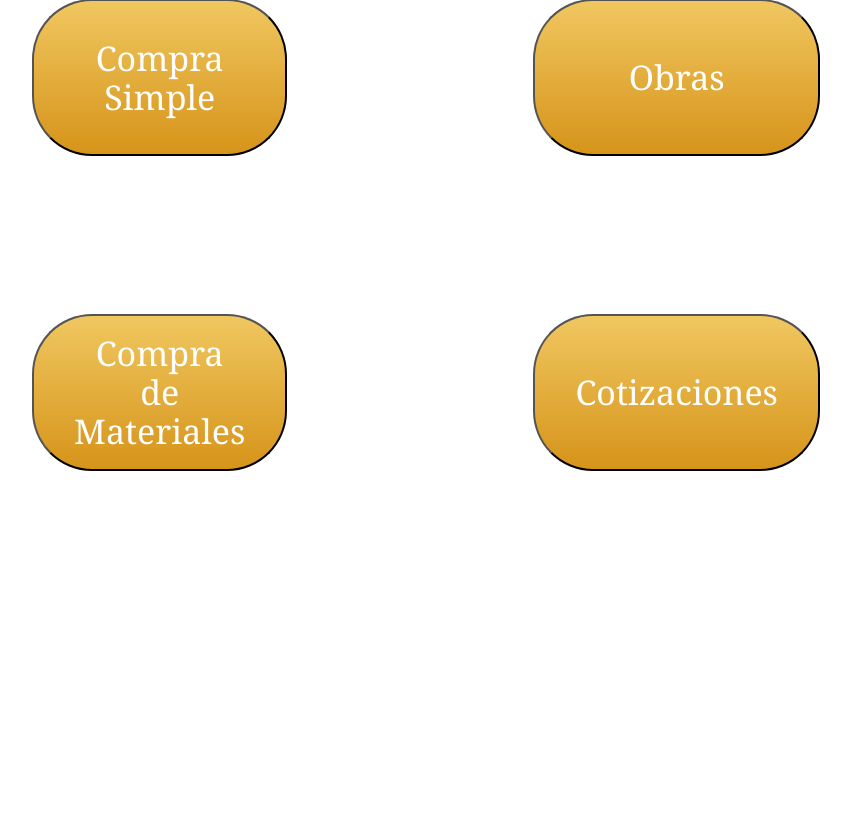
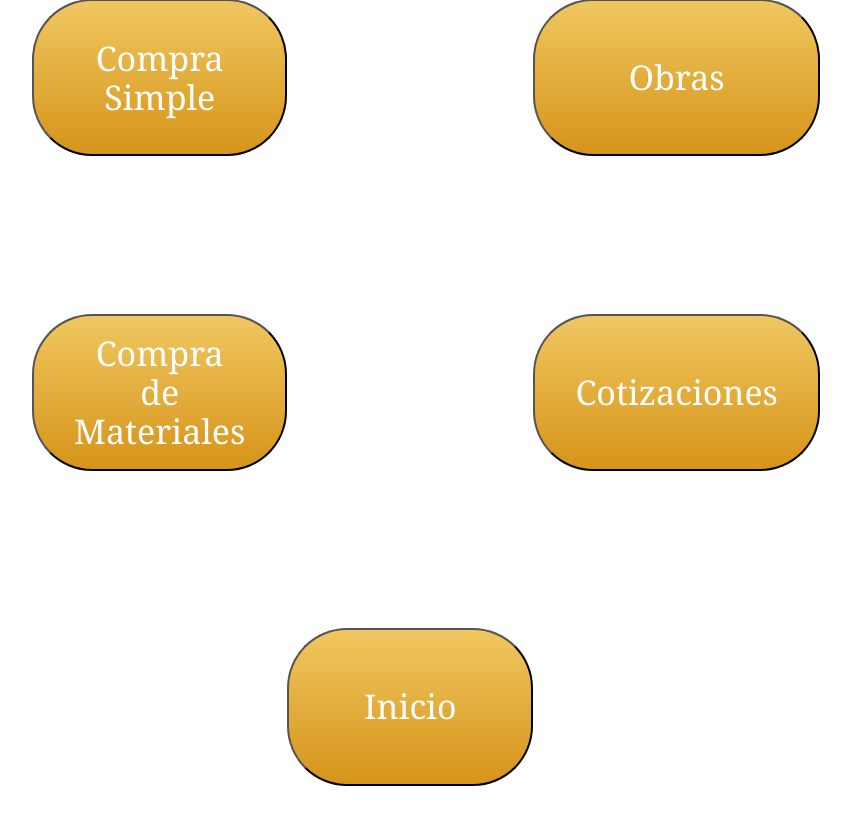
Before and after one commit to Suclaif88/Caleidoscopio, a PHP site: page /VISTADC/DC.php in a window 1280 px wide. Shown: the part 456-1270 px from the top of the page, without its empty margins (214-1065 px from the left). Before the commit the page ends 927 px from the top, so only its background shows below. Run offline with PHP 8.4, Linux system fonts and the light colour scheme; the visitor is signed in with stand-in values (Sample User, id 1).

Commit message:
27/03/2024

```diff
--- a/CSS/CSS.css
+++ b/CSS/CSS.css
@@ -33,12 +33,13 @@
     grid-row-gap: 0px;
     min-width: 0;
     min-height: 0;
+    margin-bottom: 10px;
   }
 .div1 { grid-area: 1 / 2 / 2 / 3; }
 .div2 { grid-area: 3 / 2 / 4 / 3; }
 .div3 { grid-area: 1 / 4 / 2 / 5; }
 .div4 { grid-area: 3 / 4 / 4 / 5; }
-.div5 { grid-area: 3 / 3 / 3 / 4; }
+.div5 { grid-area: 5 / 3 / 5  / 4; }
 
 .cabeza{
     width: 100%;
--- a/VISTADC/COTIZACION.php
+++ b/VISTADC/COTIZACION.php
@@ -55,6 +55,7 @@ if ($_SERVER["REQUEST_METHOD"] == "POST") {
         <li><a href="COMPRA-SIMPLE.php">Compra simple</a></li>
         <li><a href="OBRAS.php">Obras</a></li>
         <li><a href="" style="color:white;">Cotizaciones</a></li>
+        <li><a href="DC.php">Atras</a></li>
     </ul>
 </div>
 
--- a/VISTADC/DC.php
+++ b/VISTADC/DC.php
@@ -26,11 +26,16 @@
     <br>
     <div class="botones">
 
-        <button class="btn div1" onclick="window.location.href='compra_simple.php'">Compra Simple</button>
-        <button class="btn div2" onclick="window.location.href='compra_materiales.php'">Compra de Materiales</button>
-        <button class="btn div3" onclick="window.location.href='obras.php'">Obras</button>
+        <button class="btn div1" onclick="window.location.href='COMPRA-SIMPLE.php'">Compra Simple</button>
+        <button class="btn div2" onclick="window.location.href='COMPRA-MATERIALES.php'">Compra de Materiales</button>
+        <button class="btn div3" onclick="window.location.href='OBRAS.php'">Obras</button>
         <button class="btn div4" onclick="window.location.href='COTIZACION.php'">Cotizaciones</button>
+        <button class="btn div5" onclick="window.location.href='../PHP/LOGOUT.php'">Inicio</button>
     </div>
+
+
+
+
 <br>
 
 </body>
--- a/VISTADC/OBRAS.php
+++ b/VISTADC/OBRAS.php
@@ -18,6 +18,7 @@
         <li><a href="COMPRA-SIMPLE.php">Compra simple</a></li>
         <li><a href="" style="color:white;">Obras</a></li>
         <li><a href="COTIZACION.php">Cotizaciones</a></li>
+        <li><a href="DC.php">Atras</a></li>
     </ul>
 </div>
 
--- a/VISTARE/RE.PHP
+++ b/VISTARE/RE.PHP
@@ -27,8 +27,9 @@
     <div class="botones">
 
         <button class="btn div1" onclick="window.location.href='SOLICITUD.php'">Solicitud de compra</button>
-        <button class="btn div5" onclick="window.location.href='#'">devoluciones</button>
-        <button class="btn div3" onclick="window.location.href='OBRAS.php'">Obras</button>
+        <button class="btn div2" onclick="window.location.href='#'">devoluciones</button>
+        <button class="btn div3" onclick="window.location.href='#'">Obras</button>
+        <button class="btn div4" onclick="window.location.href='../PHP/LOGOUT.php'">Inicio</button>
     </div>
 
 </body>
--- a/VISTARE/SOLICITUD.php
+++ b/VISTARE/SOLICITUD.php
@@ -54,6 +54,7 @@
         <li><a href="">Devoluciones</a></li>
         <li><a href="OBRAS.php">Obras</a></li>
         <li><a href="" style="color:white;">Solicitud de compra</a></li>
+        <li><a href="RE.php">Atras</a></li>
     </ul>
     </header>
 
```
